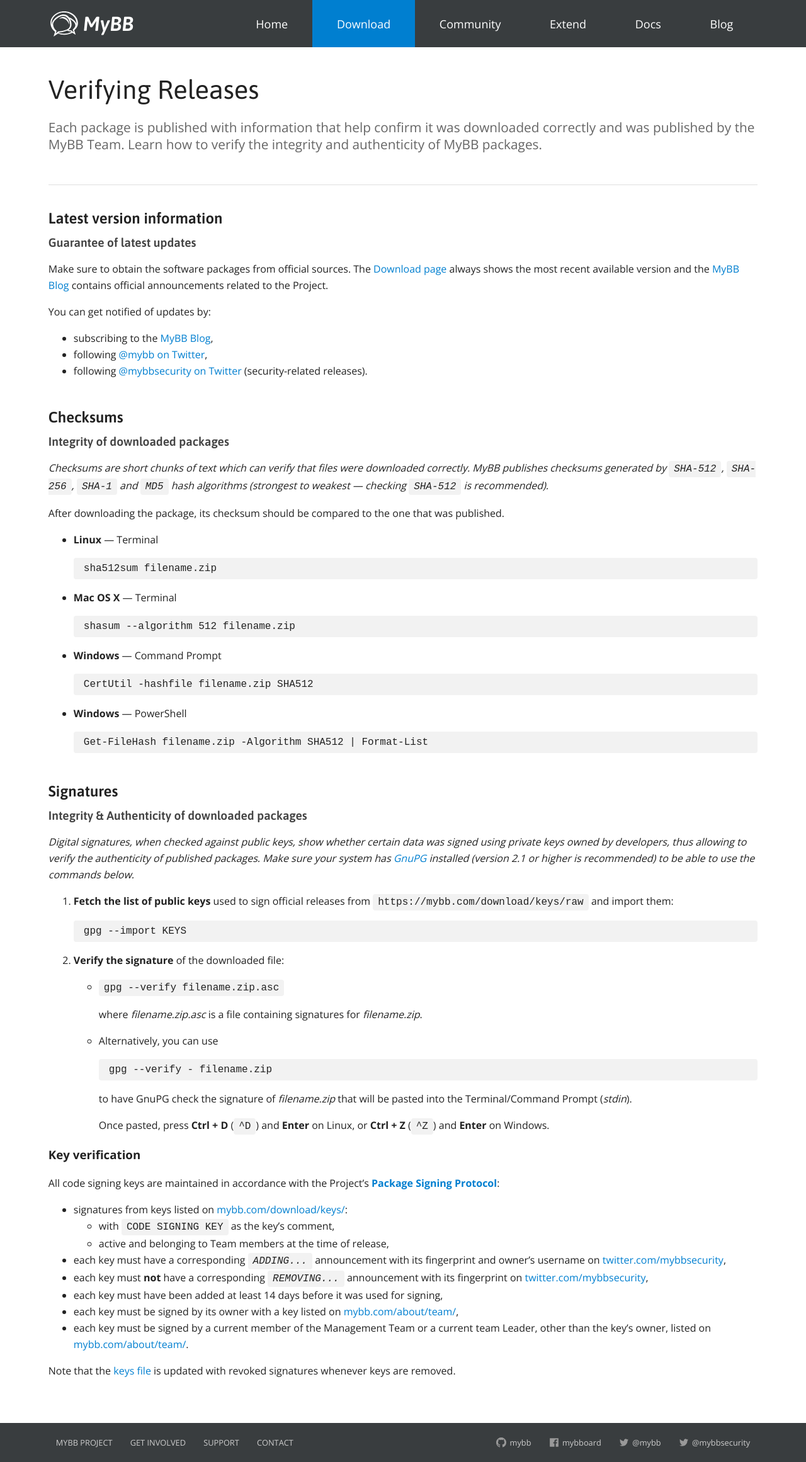
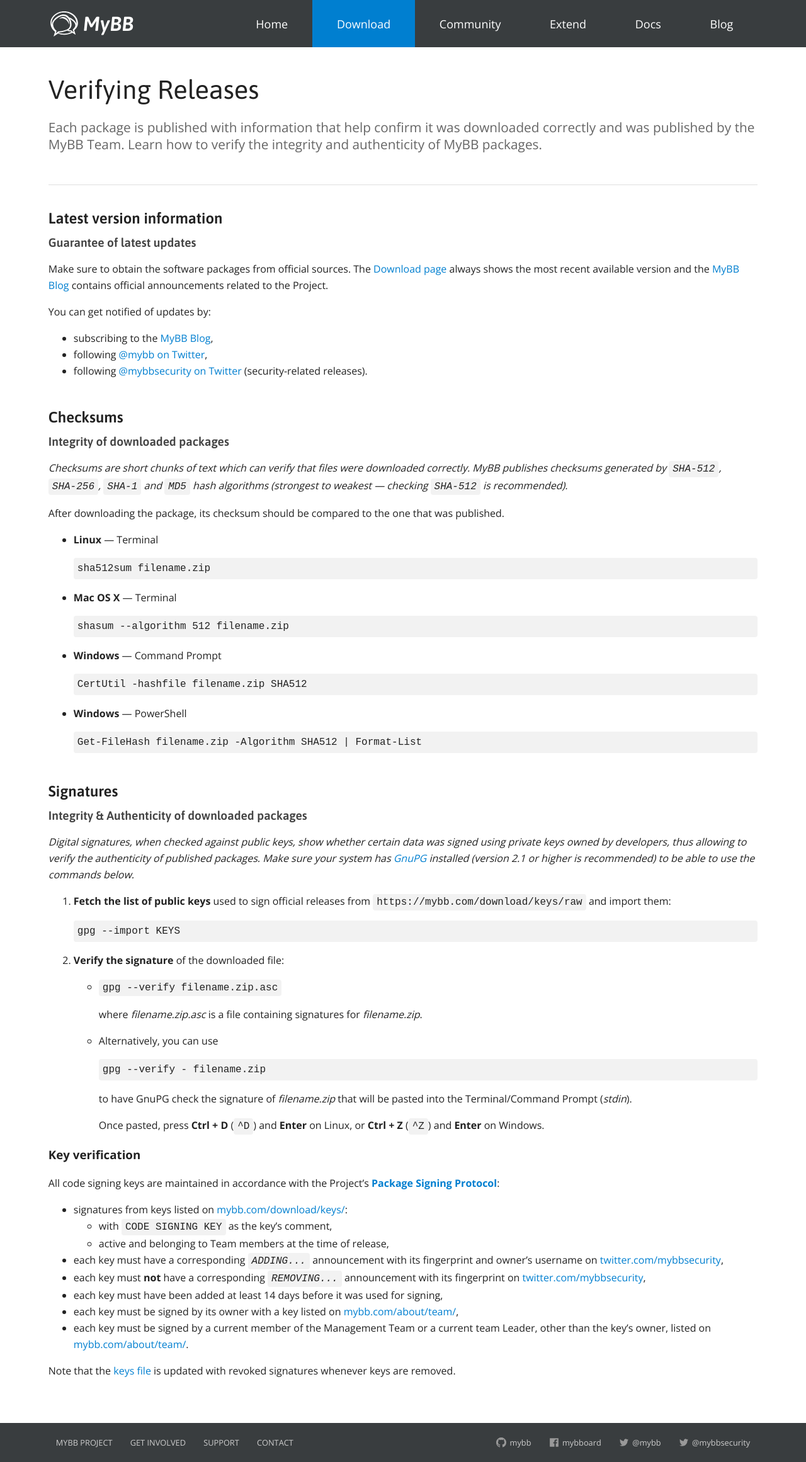
Before and after one commit to mybb/wip.mybb.com, a Jekyll site: the page built from download/verifying.html, in a window 1280 px wide. Shown: the whole page at 63% size. Built offline with Jekyll 4.4.1, drawn with Linux system fonts in a browser that asks for light colours.

Commit message:
Tweaking inline vs full code block styling

```diff
--- a/_sass/components/_code-blocks.scss
+++ b/_sass/components/_code-blocks.scss
@@ -1,7 +1,18 @@
-pre,
-code {
-    padding: 4px 8px;
+pre {
+    padding: 4px 6px;
     background: $background-2;
     border-radius: $radius;
     font-family: monospace;
+
+    code {
+        padding: 0;
+    }
 }
+
+code {
+    padding: 0 6px;
+    background: $background-2;
+    border-radius: $radius;
+    font-family: monospace;
+    display: inline-block;
+}
```
